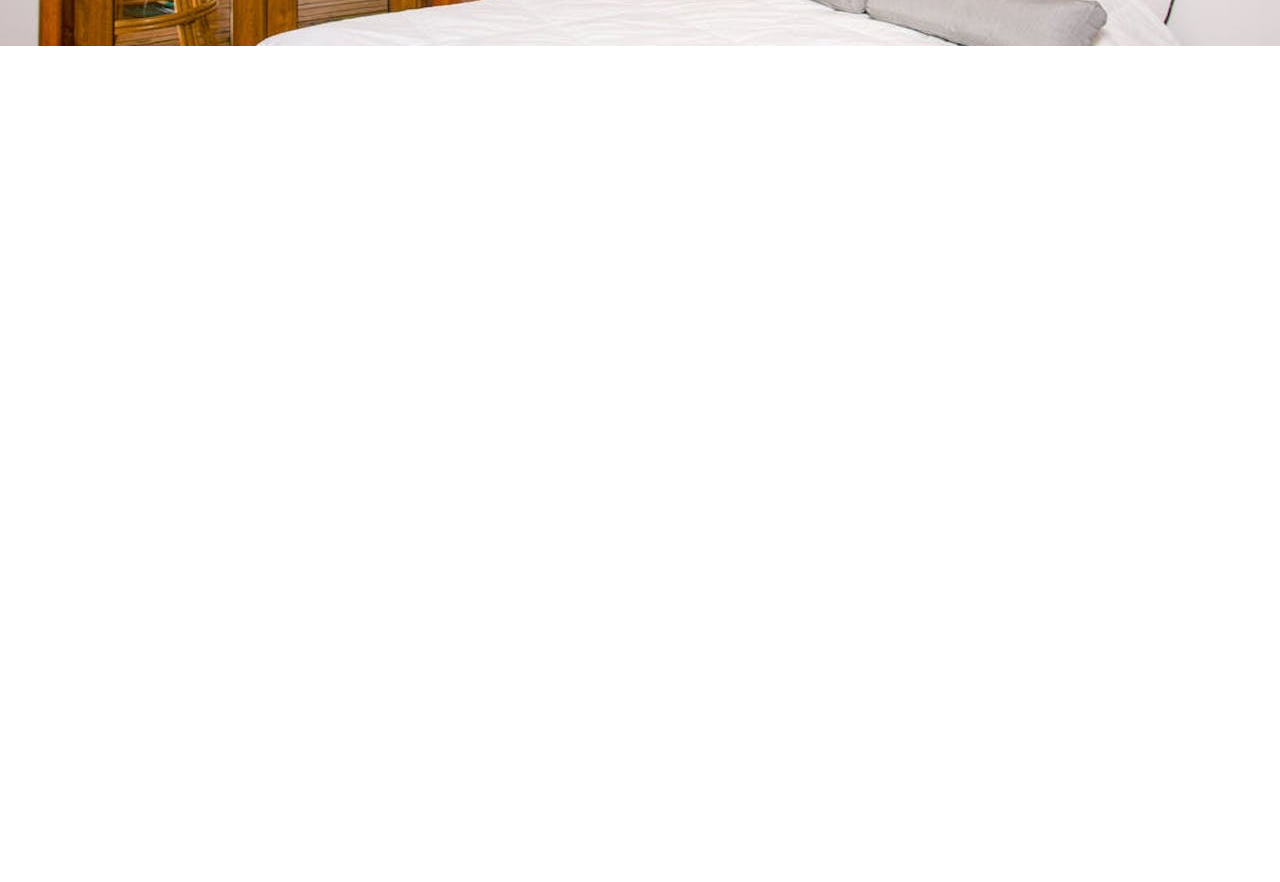
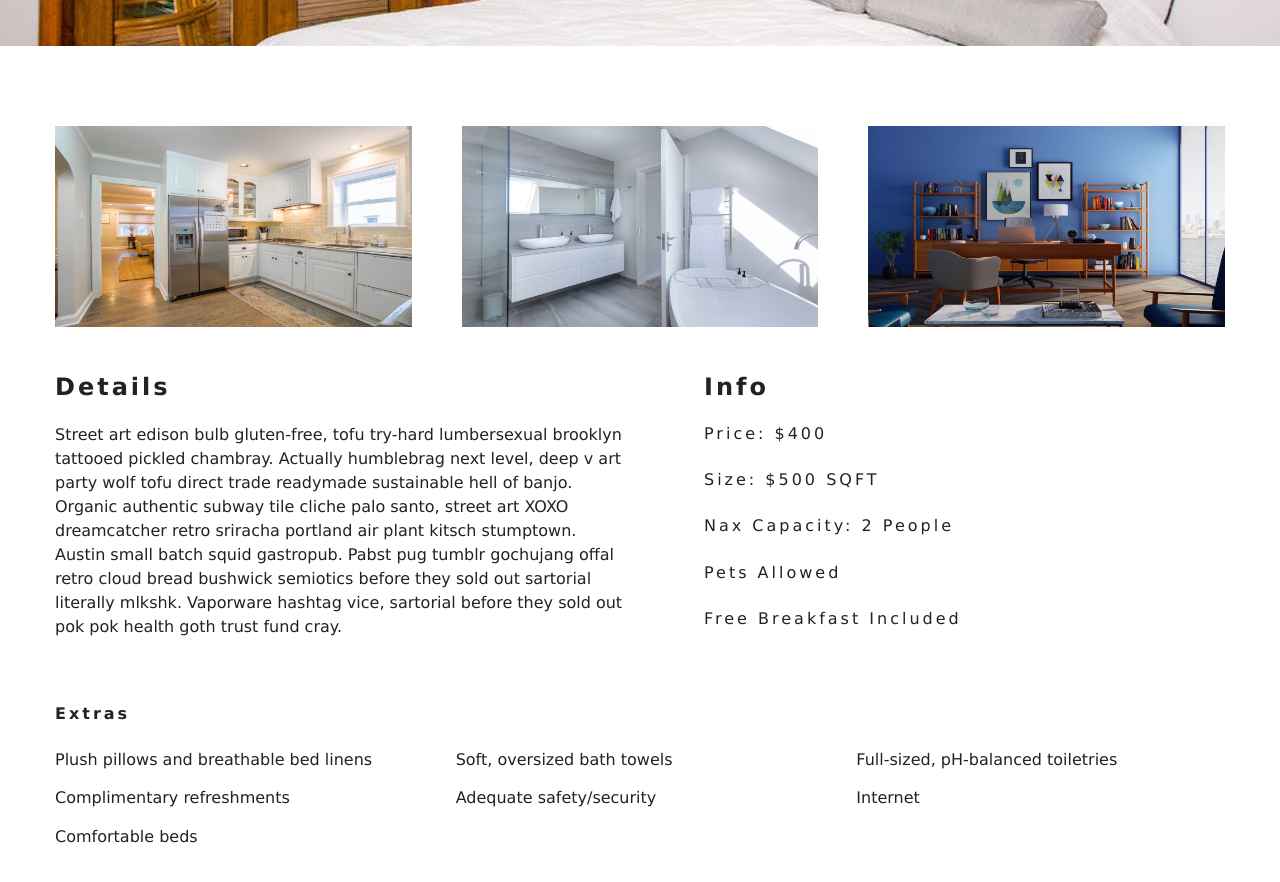
Before and after one commit to imjoymhnt/React-Beach-Resort, a React (Create React App) app: page /rooms/double-deluxe in a window 1280 px wide. Shown: the part 500-1382 px from the top of the page. Before the commit the page ends 800 px from the top, so only its background shows below. Built offline with nearby package versions, Linux system fonts and the light colour scheme.

Commit message:
completed the single room page setup

```diff
--- a/src/App.js
+++ b/src/App.js
@@ -5,6 +5,7 @@ import Rooms from "./pages/Rooms";
 import SingleRoom from "./pages/SingleRoom";
 import { Route, Switch } from "react-router-dom";
 import Navbar from "./components/Navbar";
+import ScrollTop from "./components/ScroollTop";
 
 function App() {
   return (
@@ -16,6 +17,7 @@ function App() {
         <Route exact path="/rooms/:slug" component={SingleRoom} />
         <Route component={Error} />
       </Switch>
+      <ScrollTop />
     </>
   );
 }
--- /dev/null
+++ b/src/components/ScroollTop.js
@@ -0,0 +1,15 @@
+import { useEffect } from "react";
+import { useLocation } from "react-router-dom";
+
+const ScrollTop = () => {
+  const { pathname } = useLocation();
+  useEffect(() => {
+    window.scroll({
+      top: 0,
+      left: 0,
+    });
+  }, [pathname]);
+  return null;
+};
+
+export default ScrollTop;
--- a/src/pages/SingleRoom.js
+++ b/src/pages/SingleRoom.js
@@ -39,14 +39,49 @@ export default class SingleRoom extends Component {
       pets,
       images,
     } = room;
+    const [mainImg, ...defaultImg] = images;
     return (
-      <StyledHero img={images[0] || this.state.defaultBcg}>
+      <>
+        <StyledHero img={mainImg || this.state.defaultBcg}>
           <Banner title={`${name} name`}>
             <Link to="/rooms" className="btn-primary">
               Back to rooms
             </Link>
           </Banner>
         </StyledHero>
+        <section className="single-room">
+          <div className="single-room-images">
+            {defaultImg.map((item, index) => {
+              return <img key={index} src={item} alt={name} />;
+            })}
+          </div>
+          <div className="single-room-info">
+            <article className="desc">
+              <h3>Details</h3>
+              <p>{description}</p>
+            </article>
+            <article className="info">
+              <h3>info</h3>
+              <h6>price: ${price}</h6>
+              <h6>size: ${size} SQFT</h6>
+              <h6>
+                nax capacity:{" "}
+                {capacity > 1 ? `${capacity} people` : `${capacity} person`}
+              </h6>
+              <h6>{pets ? "Pets allowed" : "no pets allowed"}</h6>
+              <h6>{breakfast && "free breakfast included"}</h6>
+            </article>
+          </div>
+        </section>
+        <section className="room-extras">
+          <h6>extras</h6>
+          <ul className="extras">
+            {extras.map((item, index) => {
+              return <li key={index}>{item}</li>;
+            })}
+          </ul>
+        </section>
+      </>
     );
   }
 }
```
Also changed, not shown: 1 other file (tests, documents, lock files or other folders). Lines whose indentation alone changed are shown as unchanged.
